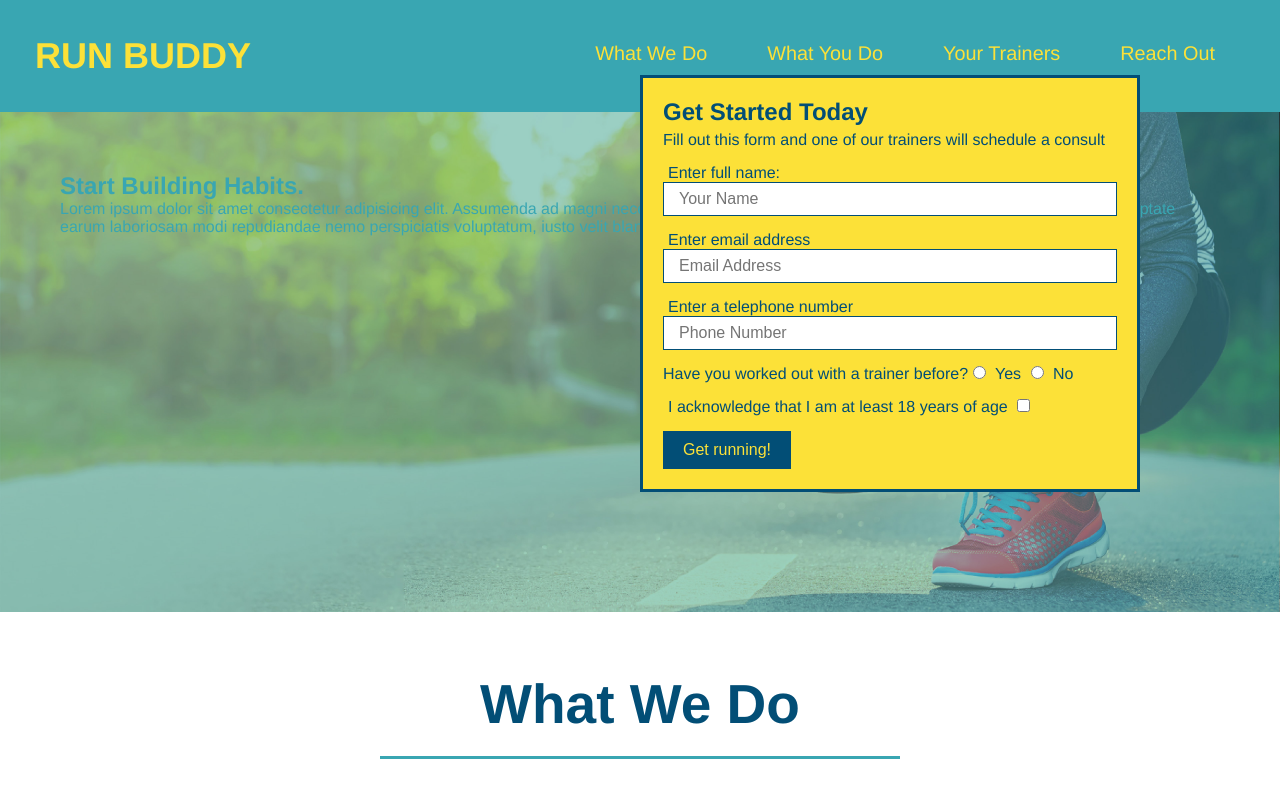
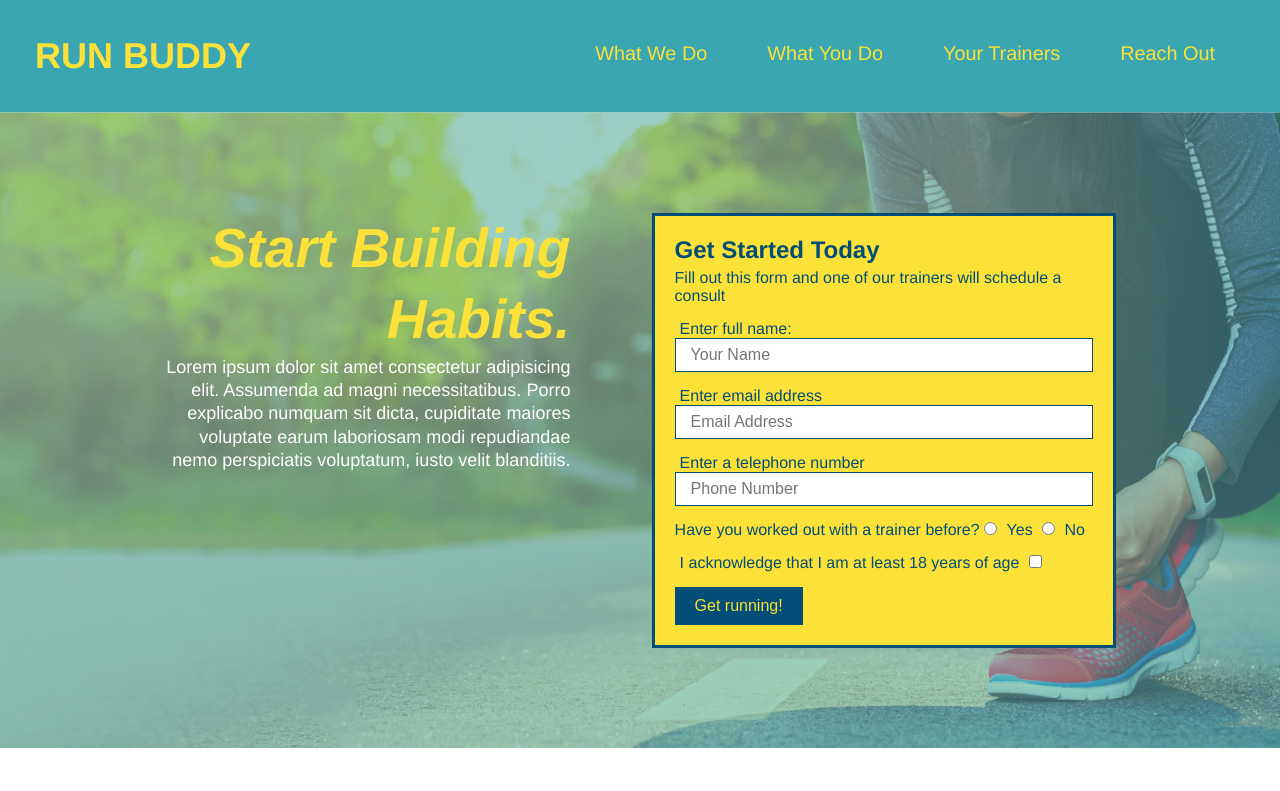
Before and after one commit to Christi-Lee-MC/run-buddy, a plain HTML site: page index.html in a window 1280 px wide. Shown: the top 791 px of the page. Drawn offline with Linux system fonts and the light colour scheme.

Commit message:
add flexbox to the hero

```diff
--- a/assets/css/style.css
+++ b/assets/css/style.css
@@ -77,26 +77,41 @@ section {
 /* Hero Style Start */
 .hero {
   background-image: url("../images/hero-bg.jpg");
-  height: 500px;
-  background-size: cover;
+   background-size: cover;
   background-position: center;
-  position: relative;
+  display: flex;
+  justify-content: center;
+  flex-wrap: wrap;
+  }
+
+.hero-cta {
+  width: 35%;
+  text-align: right;
+  margin: 3.5%;
+  color: #fff;
+  font-size: 18px;
+  line-height: 1.3;
 }
-.hero-secondary {
+
+.hero-cta h2 {
+  font-style: italic;
+  font-size: 55px;
+  color: #fce138;
+
+}.hero-secondary {
   background-color: black;
   color: red;
+}
 
-}
 .hero-form {
   border: 3px solid #024e76;
   background-color: #fce138;
   padding: 20px;
   color: #024e76;
-  width: 500px;
-  position: absolute;
-  bottom: 120px;
-  right: 140px;
-}
+  width: 40%;
+  margin: 3.5%;
+ }
+
 .hero-form h3 {
   font-size: 24px;
   margin: 0;
```
